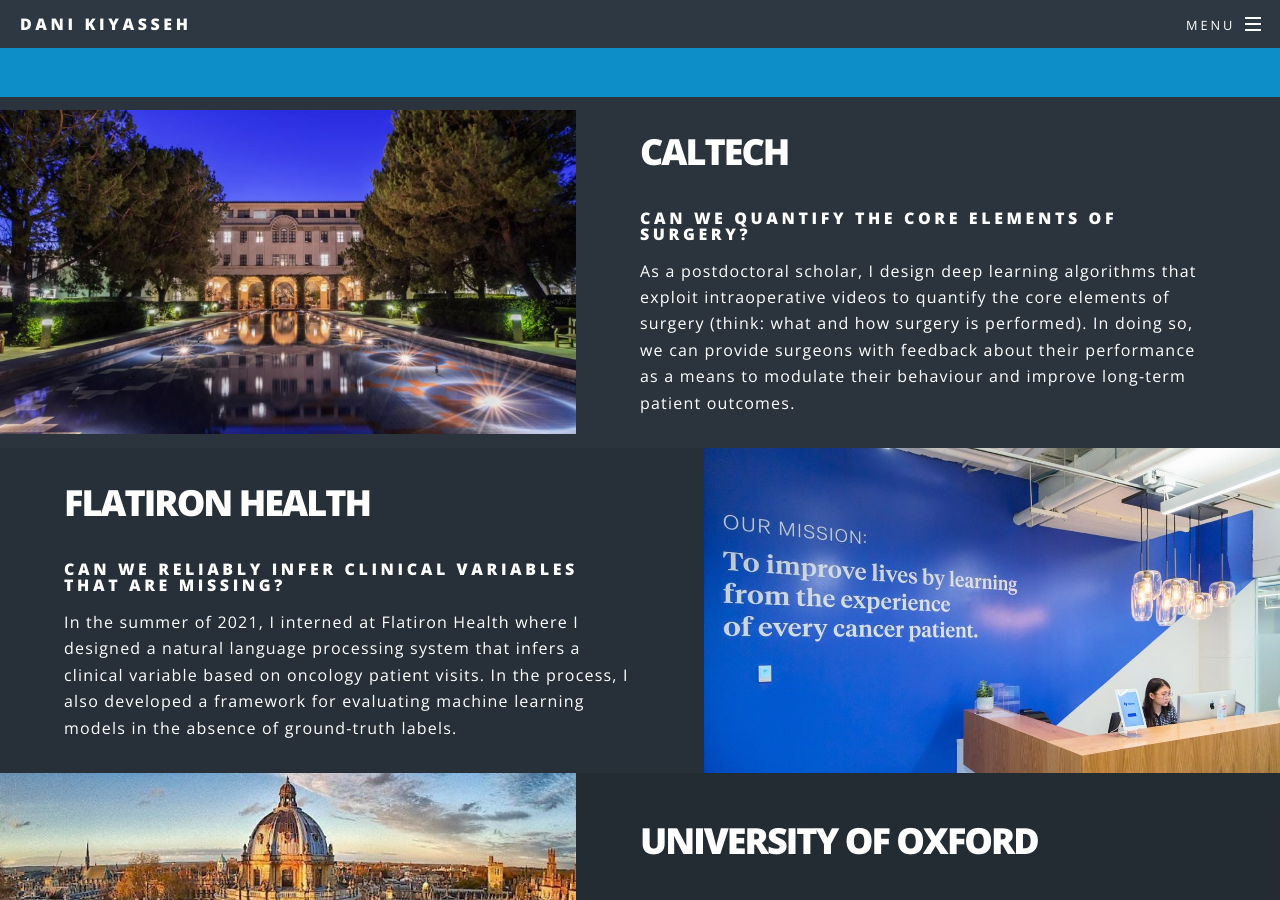
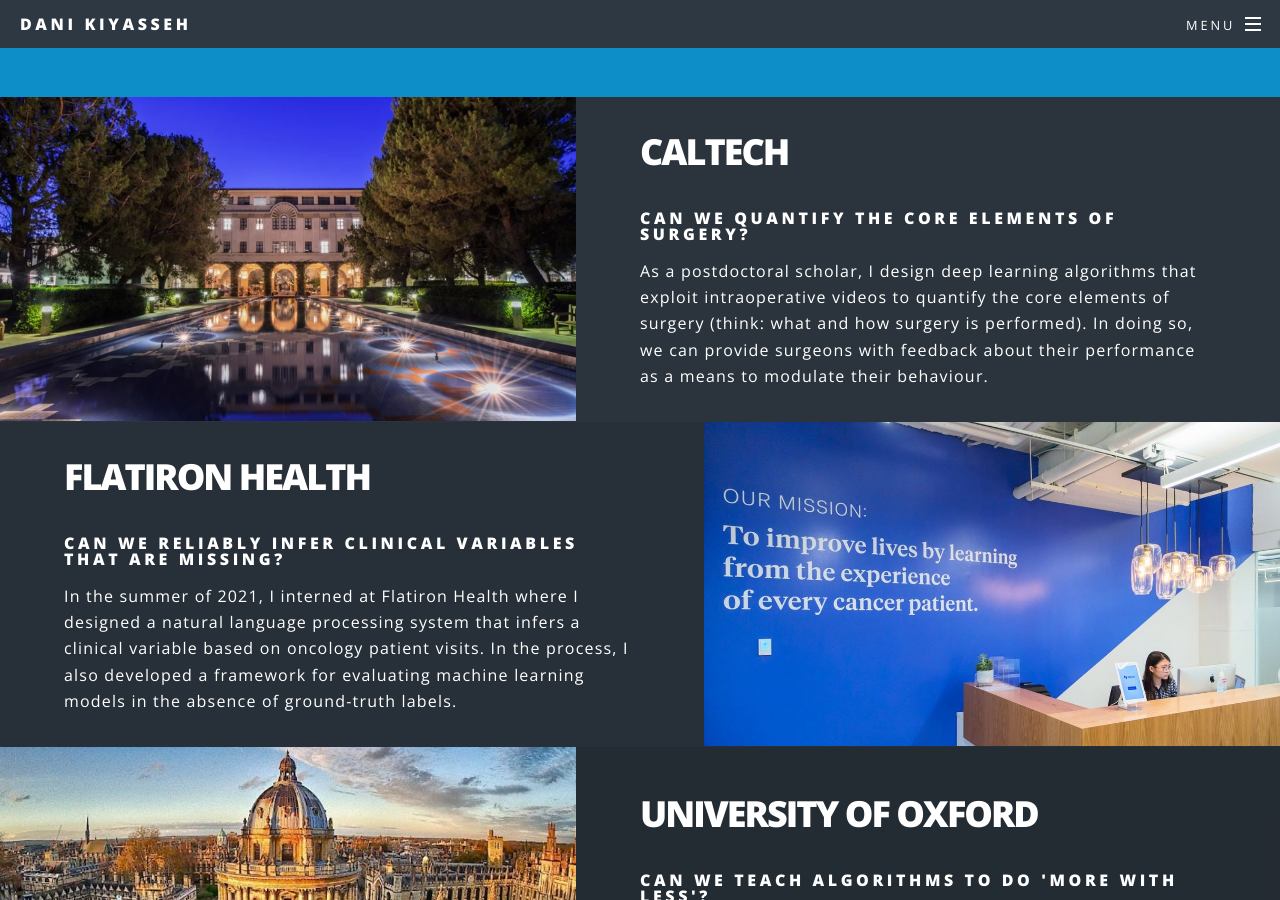
Before and after one commit to danikiyasseh/danikiyasseh.github.io, a Jekyll site: the page index.html, which Jekyll copies as it is, in a window 1280 px wide and 900 px high, scrolled down 1731 px. Built offline with Jekyll 4.4.1, drawn with Linux system fonts in a browser that asks for light colours; comment, search, counter and statistics services are not loaded.

Commit message:
Update index.html

```diff
--- a/index.html
+++ b/index.html
@@ -136,7 +136,7 @@
  						<h1>Can we quantify the core elements of surgery?</h1>
 						<p style="text-align:left;">
 						 As a postdoctoral scholar, I design deep learning algorithms that exploit intraoperative videos to quantify the core elements of surgery (think: what and how surgery is performed).
-						 In doing so, we can provide surgeons with feedback about their performance as a means to modulate their behaviour and improve long-term patient outcomes.
+						 In doing so, we can provide surgeons with feedback about their performance as a means to modulate their behaviour.
 						</p>
 			        		</div>
 			        	</section>
```
